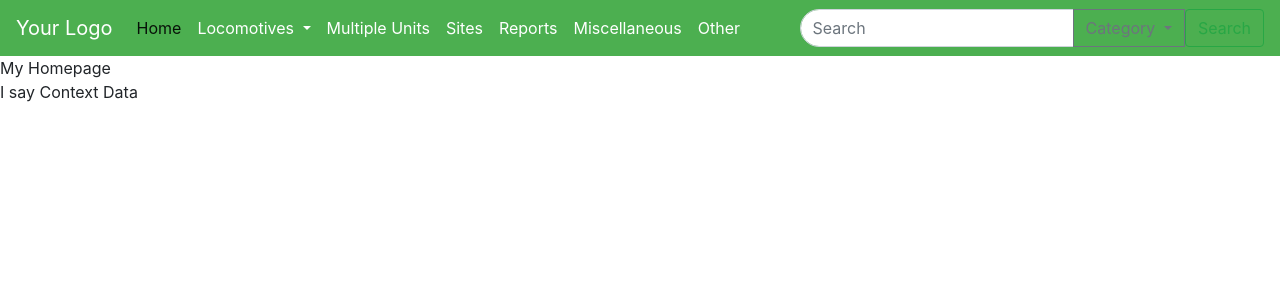
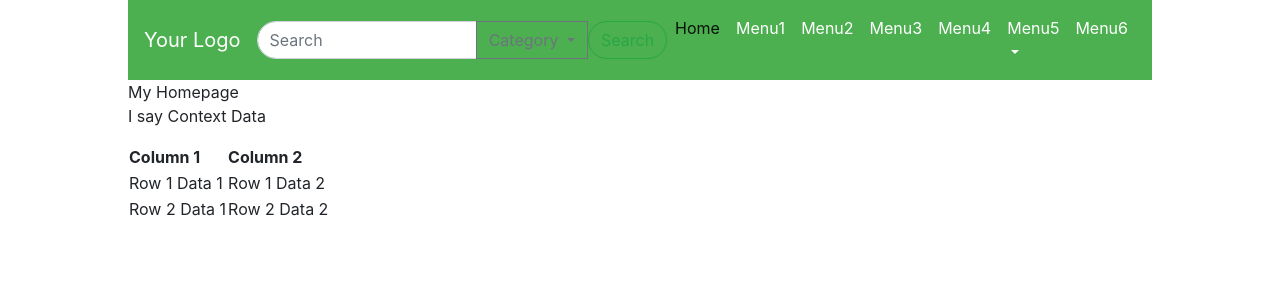
Before and after one commit to BRDatabase/BRDatabase-Python, a Django app: page / in a window 1280 px wide. Shown: the top 300 px of the page. Run offline with Django 4.2, Linux system fonts and the light colour scheme; some libraries are stand-ins or nearby versions.

Commit message:
Modified basic templates so base is for pages without tables and baset is for those with.

```diff
--- a/templates/base.html
+++ b/templates/base.html
@@ -23,13 +23,36 @@
         .navbar-custom .navbar-toggler-icon {
             background-color: #fff; /* White color for the hamburger icon */
         }
-                /* Rounded corners for the search box */
-        .rounded-search-box {
+
+        /* Rounded corners for the search box and category dropdown */
+        .rounded-search-box,
+        .rounded-category-dropdown {
             border-radius: 20px; /* Adjust the value for the desired roundness */
         }
 
-    </style></head>
+        .navbar-custom .input-group-append .btn {
+            border-top-right-radius: 20px;
+            border-bottom-right-radius: 20px;
+        }
+
+        /* Center the navigation bar within the middle 80% of the screen */
+        .container-centered {
+            width: 80%;
+            margin: 0 auto;
+        }
+
+        /* Center the navigation bar within the middle 80% of the screen */
+        .main {
+            width: 80%;
+            margin: 0 auto;
+        }
+    </style>
+
+</head>
 <body>
+
+    <!-- Container for centering the navigation bar -->
+    <div class="container-centered">
         <!-- Navigation Bar -->
         <nav class="navbar navbar-expand-lg navbar-light navbar-custom">
             <a class="navbar-brand" href="#">Your Logo</a>
@@ -37,46 +60,13 @@
                 <span class="navbar-toggler-icon"></span>
             </button>
             <div class="collapse navbar-collapse" id="navbarNav">
-            <!-- Navigation Links -->
-            <ul class="navbar-nav">
-                <li class="nav-item active">
-                    <a class="nav-link" href="#">Home</a>
-                </li>
-                <li class="nav-item dropdown">
-                    <a class="nav-link dropdown-toggle" href="#" id="menu5Dropdown" role="button" data-toggle="dropdown" aria-haspopup="true" aria-expanded="false">
-                        Locomotives
-                    </a>
-                    <div class="dropdown-menu" aria-labelledby="menu5Dropdown">
-                        <a class="dropdown-item" href="#">Steam</a>
-                        <a class="dropdown-item" href="#">Diesel</a>
-                        <a class="dropdown-item" href="#">Electric</a>
-                        <!-- Add more submenu items as needed -->
-                    </div>
-                </li>
-                <li class="nav-item">
-                    <a class="nav-link" href="#">Multiple Units</a>
-                </li>
-                <li class="nav-item">
-                    <a class="nav-link" href="#">Sites</a>
-                </li>
-                <li class="nav-item">
-                    <a class="nav-link" href="#">Reports</a>
-                </li>
-                <li class="nav-item">
-                    <a class="nav-link" href="#">Miscellaneous</a>
-                </li>
-                <li class="nav-item">
-                    <a class="nav-link" href="#">Other</a>
-                </li>
-            </ul>
-
-            <!-- Search Bar -->
-            <form class="form-inline ml-auto">
+                <!-- Search Bar with rounded corners -->
+                <form class="form-inline">
                     <div class="input-group">
                         <input class="form-control rounded-search-box" type="search" placeholder="Search" aria-label="Search">
                         <!-- Category Selector Dropdown -->
                         <div class="input-group-append">
-                        <button class="btn btn-outline-secondary dropdown-toggle" type="button" data-toggle="dropdown" aria-haspopup="true" aria-expanded="false">
+                            <button class="btn btn-outline-secondary rounded-category-dropdown dropdown-toggle" type="button" data-toggle="dropdown" aria-haspopup="true" aria-expanded="false">
                                 Category
                             </button>
                             <div class="dropdown-menu">
@@ -89,20 +79,53 @@
                             </div>
                         </div>
                         <!-- Search Button -->
-                    <button class="btn btn-outline-success my-2 my-sm-0" type="submit">Search</button>
+                        <button class="btn btn-outline-success rounded-search-box" type="submit">Search</button>
                     </div>
-            </form>        </div>
+                </form>
+                <!-- Navigation Links -->
+                <ul class="navbar-nav ml-auto">
+                    <li class="nav-item active">
+                        <a class="nav-link" href="#">Home</a>
+                    </li>
+                    <li class="nav-item">
+                        <a class="nav-link" href="#">Menu1</a>
+                    </li>
+                    <li class="nav-item">
+                        <a class="nav-link" href="#">Menu2</a>
+                    </li>
+                    <li class="nav-item">
+                        <a class="nav-link" href="#">Menu3</a>
+                    </li>
+                    <li class="nav-item">
+                        <a class="nav-link" href="#">Menu4</a>
+                    </li>
+                    <li class="nav-item dropdown">
+                        <a class="nav-link dropdown-toggle" href="#" id="menu5Dropdown" role="button" data-toggle="dropdown" aria-haspopup="true" aria-expanded="false">
+                            Menu5
+                        </a>
+                        <div class="dropdown-menu" aria-labelledby="menu5Dropdown">
+                            <a class="dropdown-item" href="#">Submenu Item 1</a>
+                            <a class="dropdown-item" href="#">Submenu Item 2</a>
+                            <!-- Add more submenu items as needed -->
+                        </div>
+                    </li>
+                    <li class="nav-item">
+                        <a class="nav-link" href="#">Menu6</a>
+                    </li>
+                </ul>
+            </div>
         </nav>
+    </div>
 
     <div role="main" class="main">
         {% block title %}
+            <!-- Your title goes here -->
         {% endblock title %}
 
         {% block content %}
+            <!-- Your content goes here -->
         {% endblock content %}
     </div>
-
-    <!-- Your content goes here -->
 
     <!-- Latest compiled and minified JavaScript -->
     <script src="https://code.jquery.com/jquery-3.2.1.slim.min.js" integrity="sha384-KJ3o2DKtIkvYIK3UENzmM7KCkRr/rE9/Qpg6aAZGJwFDMVNA/GpGFF93hXpG5KkN" crossorigin="anonymous"></script>
--- /dev/null
+++ b/templates/baset.html
@@ -0,0 +1,6 @@
+{% extends "base.html" %}
+
+{% block datatables %}
+    <link rel="stylesheet" href="/DataTables/datatables.css" />
+    <script src="/DataTables/datatables.js"></script>
+{% endblock datatables %}
--- a/templates/home.html
+++ b/templates/home.html
@@ -1,10 +1,30 @@
-{% extends "base.html" %}
+{% extends "baset.html" %}
 
 {% block title %}
- My Homepage
+    My Homepage
  {% endblock title %}
+
 {% block content %}
 
-<p>I say {{ data }}</p>
+    <p>I say {{ data }}</p>
+
+    <table id="myTable" class="display">
+        <thead>
+            <tr>
+                <th>Column 1</th>
+                <th>Column 2</th>
+            </tr>
+        </thead>
+        <tbody>
+            <tr>
+                <td>Row 1 Data 1</td>
+                <td>Row 1 Data 2</td>
+            </tr>
+            <tr>
+                <td>Row 2 Data 1</td>
+                <td>Row 2 Data 2</td>
+            </tr>
+        </tbody>
+    </table>
 
 {% endblock content %}
```
Also changed, not shown: requirements.txt (+34 -0 lines). Lines whose indentation alone changed are shown as unchanged.
